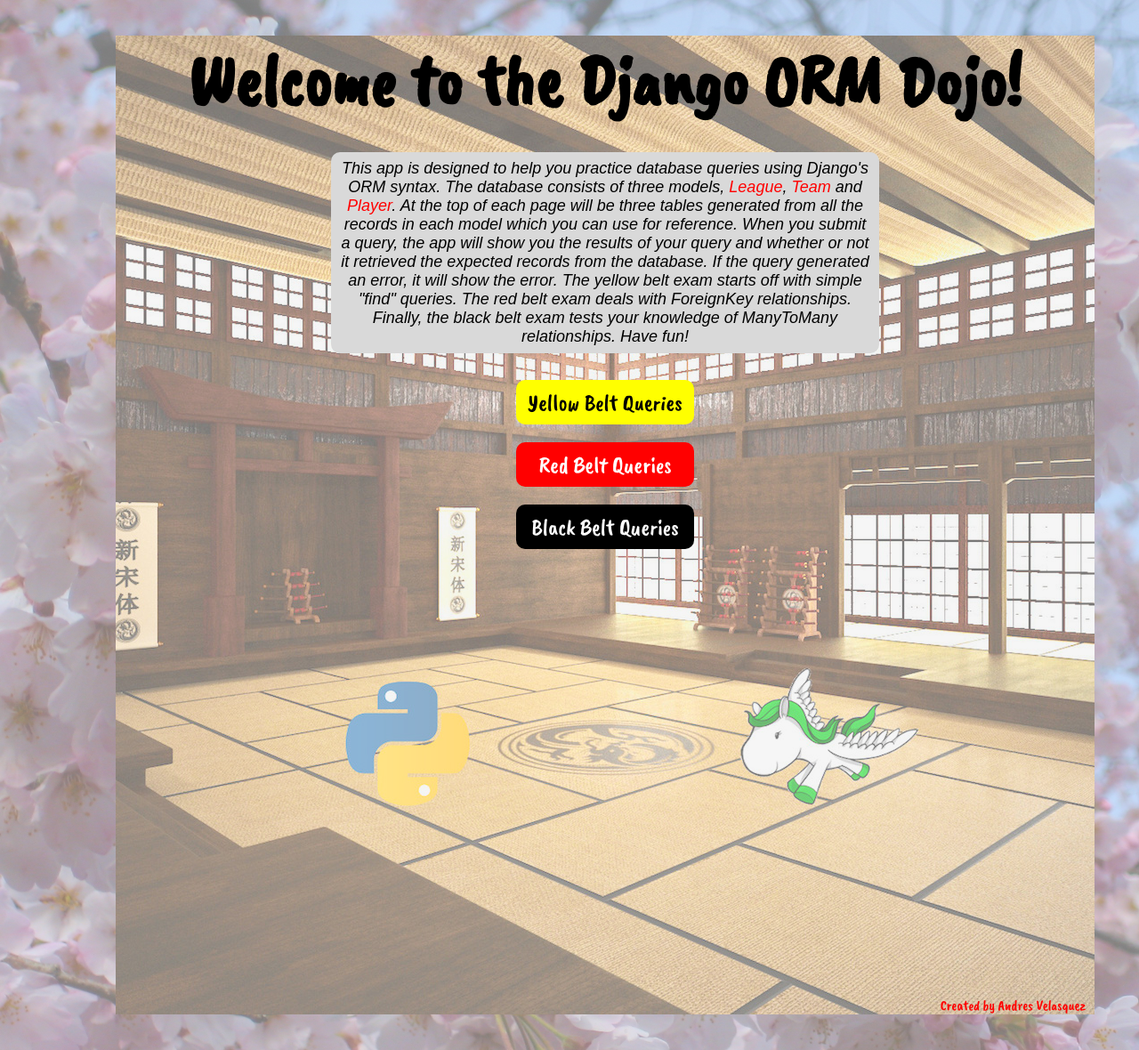
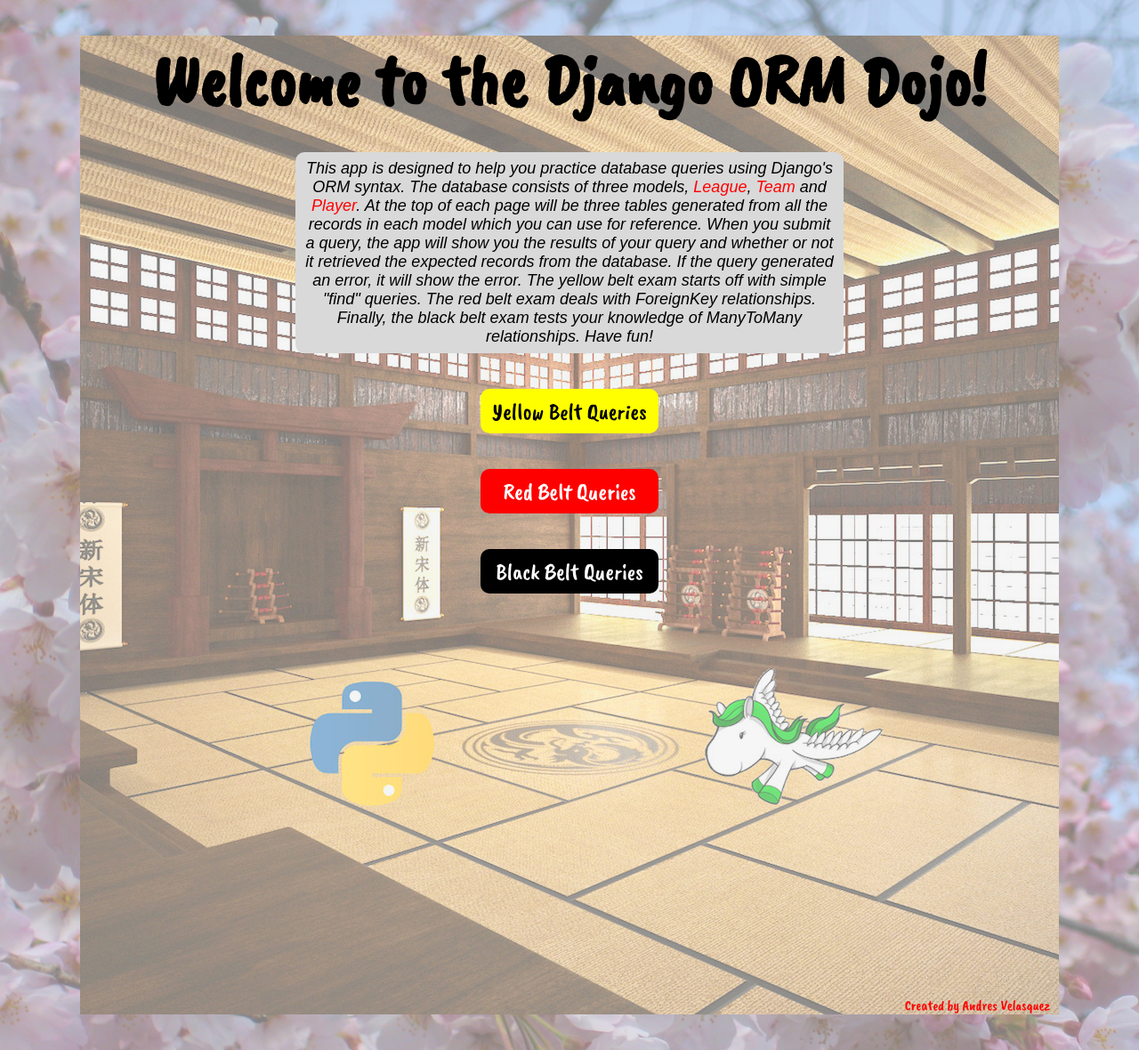
Before and after one commit to andresVelasquez/django_orm_dojo, a Django app: page / in a window 1280 px wide; the page is wider, and only the part inside the window is pictured. Shown: that part at 89% size. Run offline with Django 3.2, Linux system fonts and the light colour scheme; parts of the project's set-up code (start-up, migrations or seed data) failed here and were passed over.

Commit message:
adjusted body auto-sizing on index page

```diff
--- a/apps/dojo/static/dojo/css/index.css
+++ b/apps/dojo/static/dojo/css/index.css
@@ -10,7 +10,8 @@
   background-blend-mode: color;
   background-repeat: no-repeat;
   background-size: cover;
-  padding: 40px;
+  /*padding: 40px;*/
+  /*position: relative;*/
 }
 
 .wrapper {
@@ -18,6 +19,7 @@
   height: 1100px;
   margin: 0 auto;
   position: relative;
+  top: 40px;
   background-image: url(/static/dojo/images/ormdojo.jpg);
   background-color: rgba(238, 238, 238, 0.5);
   background-blend-mode: color;
@@ -65,7 +67,7 @@
   display: block;
   width: 200px;
   height: 50px;
-  margin: 20px auto;
+  margin: 40px auto;
   border-radius: 10px;
   font-size: 26px;
   border: 0;
--- a/apps/dojo/templates/dojo/index.html
+++ b/apps/dojo/templates/dojo/index.html
@@ -10,28 +10,25 @@
     <script src="{% static 'dojo/js/jquery-3.2.0.js' %}" charset="utf-8"></script>
     <script type="text/javascript">
       $(document).ready(function(){
-        if ($(window).height() < 1100){
-          $("body").css({'height': 1100});
+        if ($(window).height() < 1180){
+          $("body").css({'height': 1180});
         } else {
           $("body").css({'height': $(window).height()});
         }
-        if ($(window).width() < 1100){
-          $("body").css({'width': 1100});
+        if ($(window).width() < 1180){
+          $("body").css({'width': 1180});
         } else {
           $("body").css({'width': $(window).width()});
         }
-        $("button").click(function(){
-          window.location = ('/belt/' + $(this).attr("name"));
-        })
       })
       $(window).resize(function(){
-        if ($(window).height() < 1100){
-          $("body").css({'height': 1100});
+        if ($(window).height() < 1180){
+          $("body").css({'height': 1180});
         } else {
           $("body").css({'height': $(window).height()});
         }
-        if ($(window).width() < 1100){
-          $("body").css({'width': 1100});
+        if ($(window).width() < 1180){
+          $("body").css({'width': 1180});
         } else {
           $("body").css({'width': $(window).width()});
         }
```
